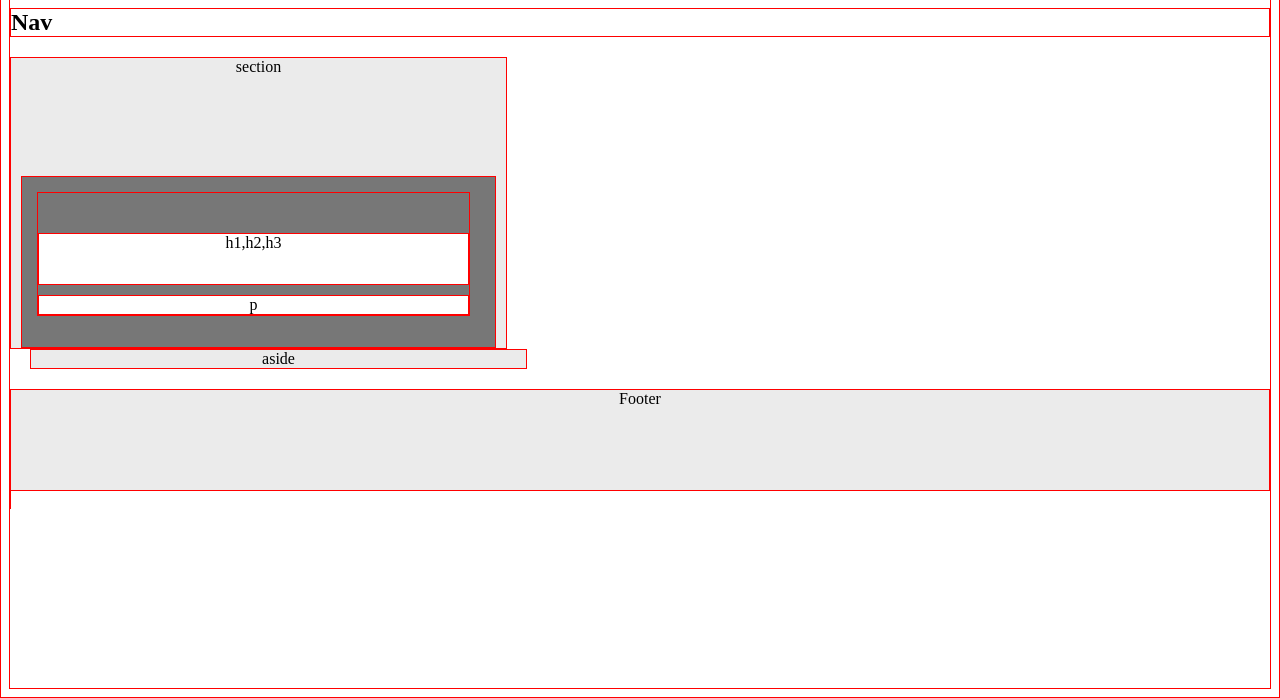
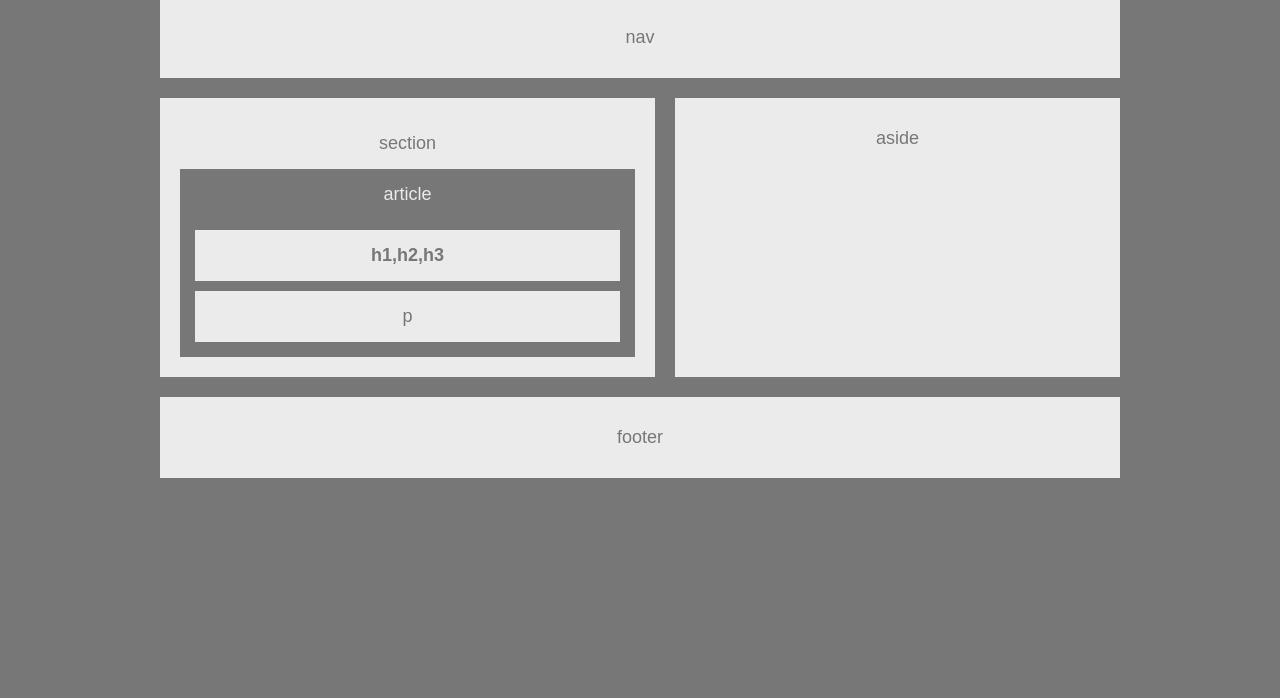
Before and after one commit to ImanGurey/HW-Wireframe, a plain HTML site: page index.html in a window 1280 px wide. Shown: the part 102-800 px from the top of the page. Drawn offline with Linux system fonts and the light colour scheme.

Commit message:
updating

```diff
--- a/index.html
+++ b/index.html
@@ -1,38 +1,47 @@
-<DOCTYPE html>
-    <html lang="en">
+<!DOCTYPE html>
+<html lang="en-us">
 
 <head>
+
     <meta charset="UTF-8">
-        <meta name="viewport" content="width=device-width, initial-scale=1.0">
-        <meta http-equiv="X-UA-Compatible" content="ie=edge">
-        <title>Easier-Homework</title>
-        <link rel="stylesheet" type="text/css" media="screen" href="style.css" />
+    <title>Easire Assignment</title>
+    <link rel="stylesheet" type="text/css" href="style.css">
+    <!-- <link rel="stylesheet" href="reset.css"> -->
+
 </head>
 
 <body>
-        <h1>Header</h1>
-        <h2>Nav</h2>
-        <div class="section-left">
-            section
-            <div class="section-article">
-                <div class="article-contents">
-                    <div class="article-header">
-                        h1,h2,h3
+    <div class="wrapper">
+        <header class="alt-bg">
+            <p class="title">header</p>
+        </header>
+
+        <nav class="alt-bg">
+            <p class="title">nav</p>
+        </nav>
+
+        <section class="alt-bg">
+            <p class="title">section</p>
+
+            <article>
+                <p class="title">article</p>
+                <p class="alt-bg title"><strong>h1,h2,h3</strong></p>
+                <p class="alt-bg title">p</p>
+            </article>
+
+        </section>
+
+        <aside class="alt-bg">
+            <p class="title">aside</p>
+        </aside>
+
+        <div class="clear"></div>
+
+        <footer class="alt-bg">
+            <p class="title">footer</p>
+        </footer>
     </div>
-                    <div class="article-p">
-                        p
-                    </div>
-                </div>
-            </div>
-        </div>
-        <div class="section-aside">
-            aside
-        </div>
-        </div>
-        <div class="footer">
-            Footer
-        </div>
-        </div>
+
 </body>
 
 </html>
--- a/style.css
+++ b/style.css
@@ -1,118 +1,66 @@
-.body {
-    font-family: Arial, Helvetica, sans-serif;
-    background: #777;
-    width: 960px;
-    font-size: 18px;
-    text-align: center;
+body {
+	background-color: #777;
 }
 
-.main {
-    display:flex;
-    flex-wrap: wrap;
-    padding: 25px;
-    margin-left: 75px;
-    margin-right: 75px;
-    flex-direction: column;
-    background: white;
+.title {
+	font-family: 'Arial', 'Helvetica Neue', Helvetica, sans-serif;
+	font-size: 18px;
+	text-align: center;
+	padding: 30px 0;
+	margin: 0;
 }
 
-.header {
-    background: #ebebeb;
-    height: 100px;
-    flex: .2;
-    text-align: center;
+.wrapper {
+	width: 960px;
+	margin: 0 auto;
 }
 
-.nav {
-    background: #ebebeb;
-    height: 100px;
-    margin-top: 10px;
-    flex: .2;
-    text-align: center;
+.alt-bg {
+	color: #777;
+	background-color: #ebebeb;
 }
 
-.section {
-    margin-top: 20px;
-    height: 300px;
-    flex-wrap: wrap;
-    display: flex;
-    flex: .4;
-    color: #777;
-    text-align: center;
+header {
+	margin-bottom: 10px;
 }
 
-.section-left {
-    background: #ebebeb;
-    flex:1;
-    display: flex;
-    flex-direction: column;
-    flex-wrap: wrap;
-    width: 495px;
-    text-align: center;
-
+nav {
+	margin-bottom: 20px;
 }
 
-.section-aside {
-    flex:1;
-    margin-left: 20px;
-    width: 495px;
-    background: #ebebeb;
-    text-align: center;
+section {
+	float: left;
+	height: 279px;
+	width: 495px;
+	box-sizing: border-box;
+	padding: 20px;
 }
 
-.section-article {
-    margin-top: 100px;
-    margin-left: 10px;
-    margin-right: 10px;
-    display: flex;
-    flex-direction: column;
-    color: #ebebeb;
-    background: #777;
-    padding: 15px;
-    height: 140px;
-    text-align: center;
+section .title {
+	padding: 15px;
 }
 
-.article-contents {
-    display: flex;
-    flex-direction: column;
-    margin-right: 10px;
+article {
+	background-color: #777;
+	color: #ebebeb;
+	box-sizing: border-box;
+	padding: 0 15px 15px 15px;
 }
 
-
-.article-header {
-    background: white;
-    text-align: center;
-    margin-top: 40px;
-    height: 50px;
-    color: black;
+article .alt-bg {
+	margin-top: 10px;
 }
 
-.article-p {
-    flex: 1;
-    color: black;
-    margin-top: 10px;
-    background: white;
-    text-align: center;
-    height: 50px;
+aside {
+	float: right;
+	height: 279px;
+	width: 445px;
 }
 
-.footer {
-    background: #ebebeb;
-    margin-top: 20px;
-    height: 100px;
-    flex: .2;
-    text-align: center;
+footer {
+	margin-top: 20px;
 }
 
-.h1 {
-    color:#777;
-    background: #ebebeb;
+.clear {
+	clear: both;
 }
-
-.p {
-    color:#777;
-    background: #ebebeb;
-}
-
-* { border: 1px solid red; }
```
Lines whose indentation alone changed are shown as unchanged.
